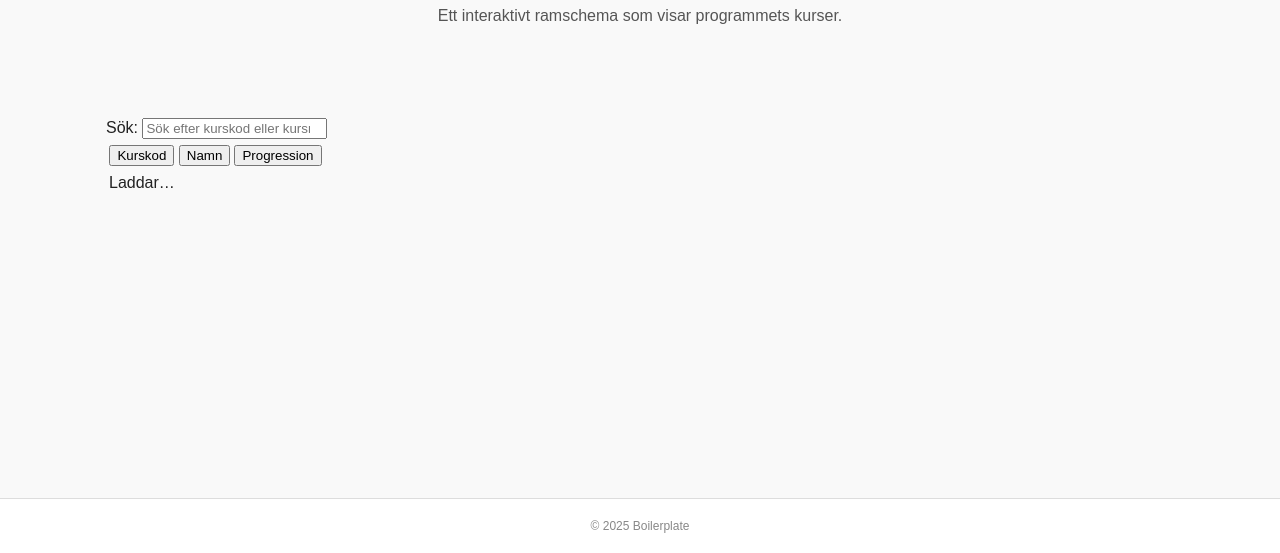
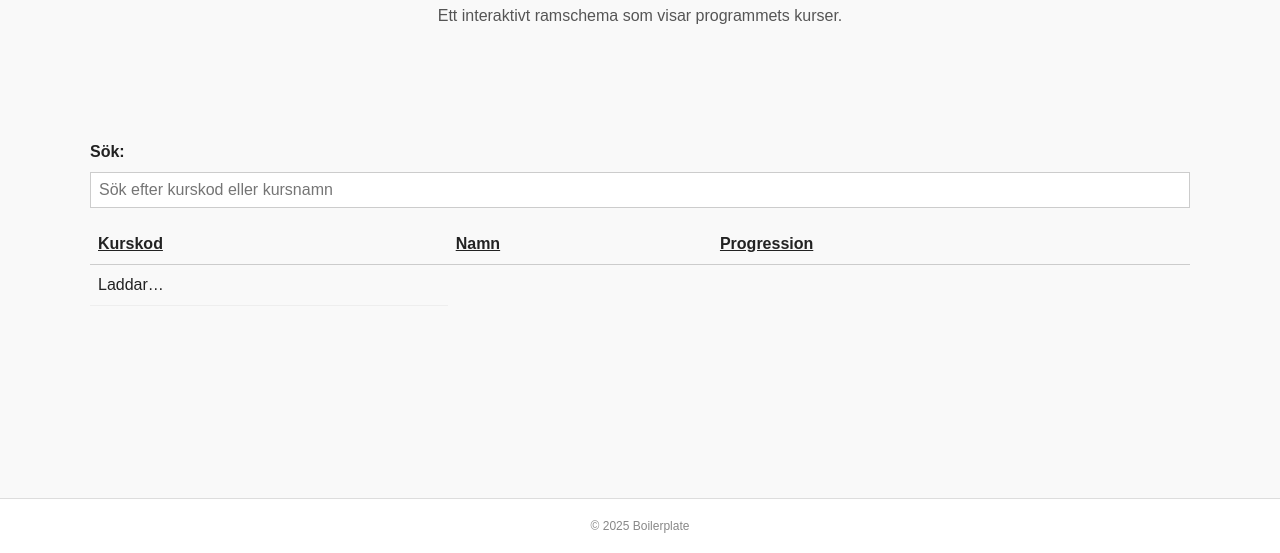
Before and after one commit to iShotHarambe123/EcmaScript, a website built with Parcel: page src/ramschema.html in a window 1280 px wide. Shown: the part 247-800 px from the top of the page. Built offline with nearby package versions, Linux system fonts and the light colour scheme.

Commit message:
feat: add base CSS for ramschema table and search field

```diff
--- a/src/css/style.css
+++ b/src/css/style.css
@@ -234,3 +234,51 @@ li code {
     border-radius: 4px;
     padding: .05em .35em;
 }
+
+/* RAMSCHEMA STYLES */
+
+.ramschema {
+    padding: 1rem 0 2rem;
+}
+
+.search-label {
+    display: block;
+    font-weight: bold;
+    margin: 0.5rem 0;
+}
+
+.input-search {
+    width: 100%;
+    padding: 0.5rem;
+    border: 1px solid #ccc;
+    font-size: 1rem;
+}
+
+.table {
+    width: 100%;
+    border-collapse: collapse;
+    margin-top: 1rem;
+}
+
+.table thead th {
+    text-align: left;
+    padding: 0.5rem;
+    border-bottom: 1px solid #ccc;
+}
+
+.table tbody td {
+    padding: 0.5rem;
+    border-bottom: 1px solid #eee;
+}
+
+.th-link {
+    all: unset;
+    cursor: pointer;
+    font-weight: bold;
+    text-decoration: underline;
+}
+
+td:nth-child(3),
+th:nth-child(3) {
+    text-align: left;
+}
```
